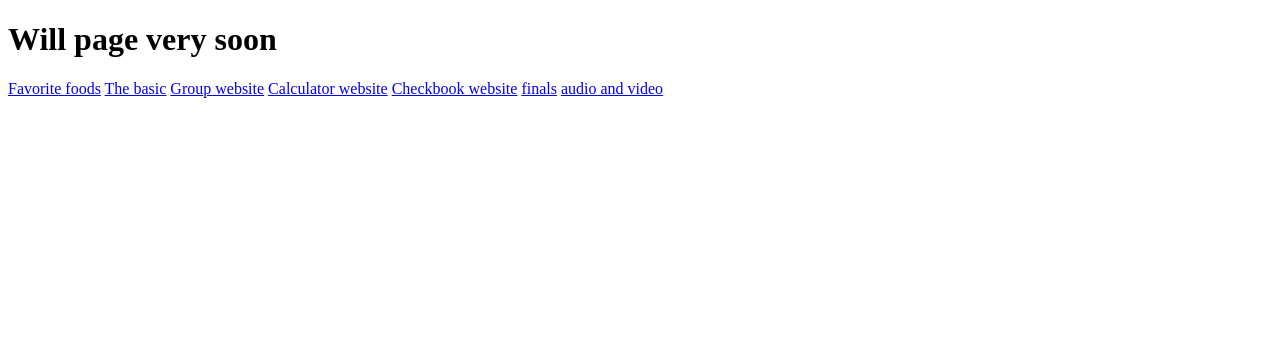
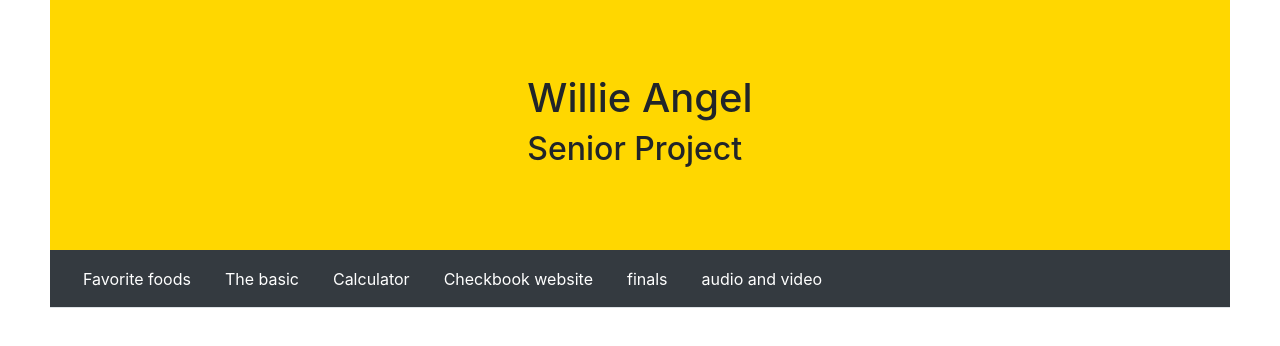
Before and after one commit to Wangel4/Wangel4.github.io, a plain HTML site: page index.html in a window 1280 px wide. Drawn offline with nearby package versions, Linux system fonts and the light colour scheme.

Commit message:
Links to index.html

```diff
--- a/css/content styles.css
+++ b/css/content styles.css
@@ -1,3 +1,26 @@
 iframe{
-    width: 100%;
+    width: 150%;
 }
+iframe{
+    height: 150%;
+}
+#homehead{
+    min-height: 250px;
+    background-color: gold;
+    display: flex;
+    align-items: center;
+    justify-content:center;
+    background-repeat: no-repeat;
+    background-size: 100% 100%;
+
+
+}
+
+nav a{
+    color: white;
+
+}
+body{
+    padding-left: 50px;
+    padding-right: 50px;
+}
--- a/index.html
+++ b/index.html
@@ -2,19 +2,32 @@
 <html lang="en">
 <head>
     <meta charset="UTF-8">
-    <title>Title</title>
+    <title>Willie Portfolio</title>
+    <link rel="stylesheet" href="css/content%20styles.css">
+    <link rel="stylesheet" href="https://cdn.jsdelivr.net/npm/bootstrap@4.6.0/dist/css/bootstrap.min.css" integrity="sha384-B0vP5xmATw1+K9KRQjQERJvTumQW0nPEzvF6L/Z6nronJ3oUOFUFpCjEUQouq2+l"crossorigin="anonymous">
 </head>
 <body>
-<h1>Will page very soon</h1>
-<nav>
-    <a href="pfood.html">Favorite foods</a>
-    <a href="pbasic.html">The basic</a>
-    <a href="palexweb.html">Group website</a>
-    <a href="pcalculator.html">Calculator website</a>
-    <a href="pcheckbook.html">Checkbook website</a>
-    <a href="pfinal.html">finals</a>
-    <a href="paudiovideo.html">audio and video</a>
-</nav>
+    <header id="homehead">
+        <div id="bannerbox">
+            <h1>Willie Angel</h1>
+            <h2>Senior Project</h2>
+        </div>
+    </header>
+        <nav class="navbar navbar-expand-lg navbar-light bg-dark nav-tabs">
+            <a class="nav-link" href="pfood.html">Favorite foods</a>
+            <a class="nav-link" href="pbasic.html">The basic</a>
+            <a class="nav-link" href="pcalculator.html">Calculator</a>
+            <a class="nav-link" href="pcheckbook.html">Checkbook website</a>
+            <a class="nav-link" href="pfinal.html">finals</a>
+            <a class="nav-link" href="paudiovideo.html">audio and video</a>
+        </nav>
 
+    <main>
+
+    </main>
+
+    <footer>
+
+    </footer>
 </body>
 </html>
```
Also changed, not shown: pcheckbook.html (+2 -2 lines), Banner.jpg (added), Pictures/Seniorbanner.jpg (added).
